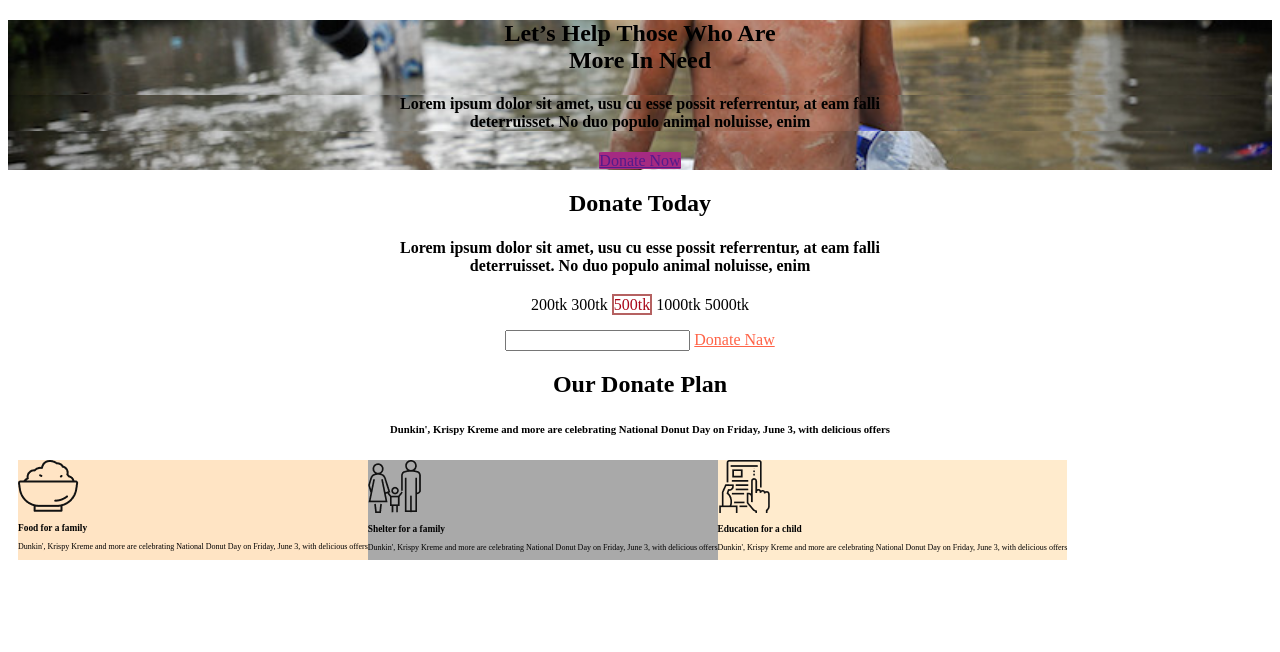
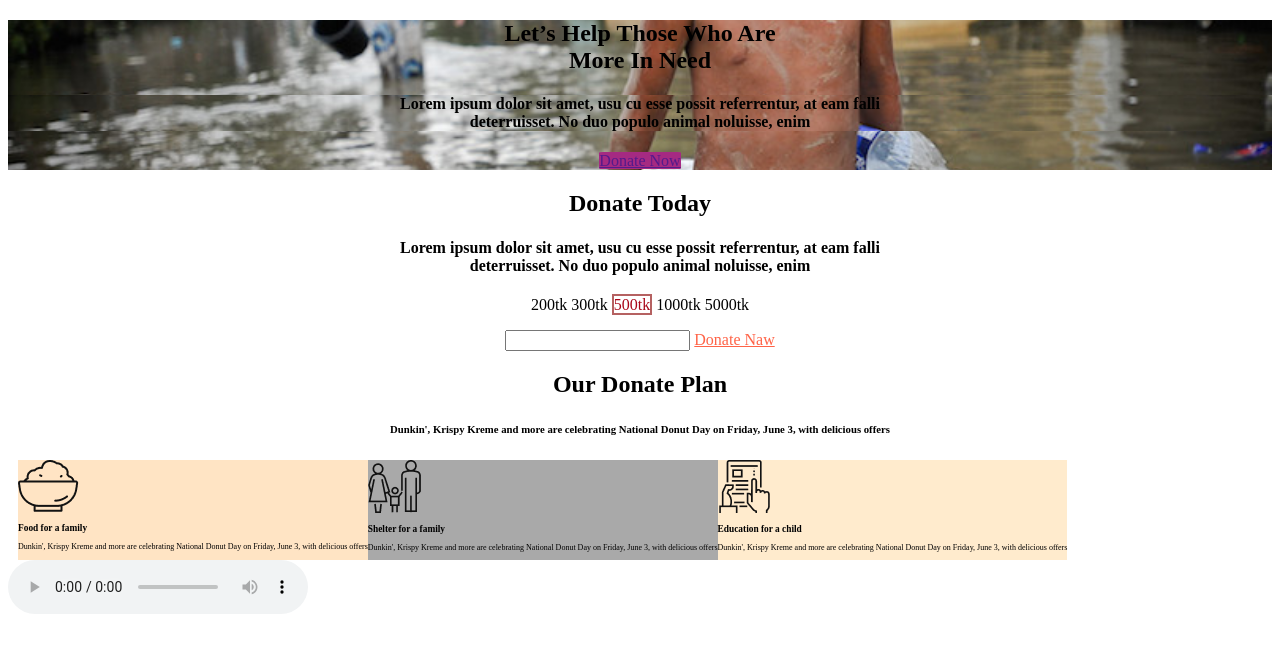
Before and after one commit to akanik3376/donate-tody, a plain HTML site: page index.html in a window 1280 px wide. Drawn offline with Linux system fonts and the light colour scheme.

```diff
--- a/index.html
+++ b/index.html
@@ -72,7 +72,7 @@
                 offers</p>
         </div>
     </section>
-
+    <audio src="media/audio/Goat-Baby-Bah-A-www.fesliyanstudios.com.mp3" controls></audio>
 </body>
 
 </html>
```
Also changed, not shown: 1 other file.
